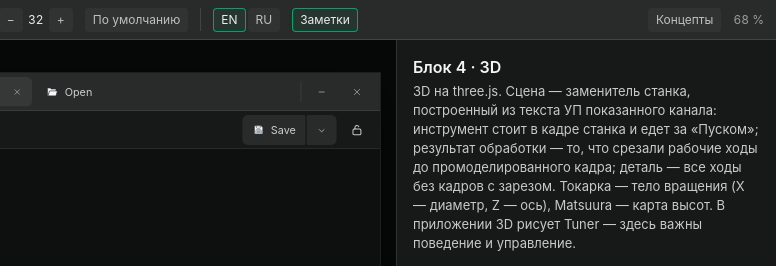
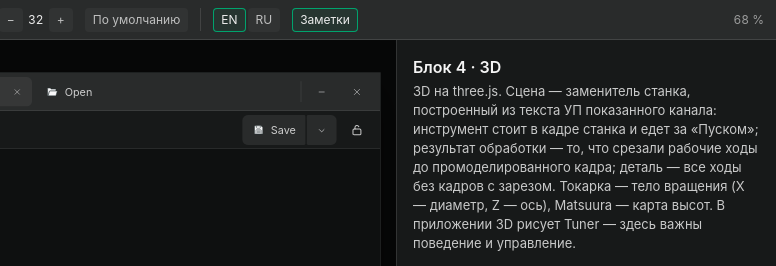
Before and after one commit to Marda6/Tuner-Touch, a plain HTML site: page index.html in a window 1280 px wide. Shown: the top 266 px of the page, 504-1280 px from the left. Drawn offline with nearby package versions, Linux system fonts and the light colour scheme.

Commit message:
Stand: drop the "Concepts" link from the dev bar
The concepts page stays in the repo as the record of the layout choice,
no longer linked from the stand.

Co-Authored-By: Claude Opus 5.5 <noreply@anthropic.com>

```diff
--- a/index.html
+++ b/index.html
@@ -4,7 +4,7 @@
 <meta charset="utf-8">
 <title>ENCY Tuner Touch</title>
 <!-- Tuner's touch interface for the FANUC PANEL iH Pro, concept B «Лента программы», built block by block.
-     Spec: docs/touch-tz (draft 12); the layout concepts: concepts.html -->
+     Spec: docs/touch-tz (draft 12); the layout concepts (the record of the choice, not linked): concepts.html -->
 <link rel="stylesheet" href="tokens.css">
 <link rel="stylesheet" href="stand.css">
 <link rel="stylesheet" href="kit.css">
@@ -29,7 +29,6 @@
   <div class="dev-g"><button class="dev-b" data-lang="en">EN</button><button class="dev-b" data-lang="ru">RU</button></div>
   <button class="dev-b" id="notesBtn">Заметки</button>
   <span class="dev-sp"></span>
-  <a class="dev-b" href="concepts.html" style="text-decoration:none">Концепты</a>
   <span class="dev-m" id="zoom"></span>
 </div>
 
```
